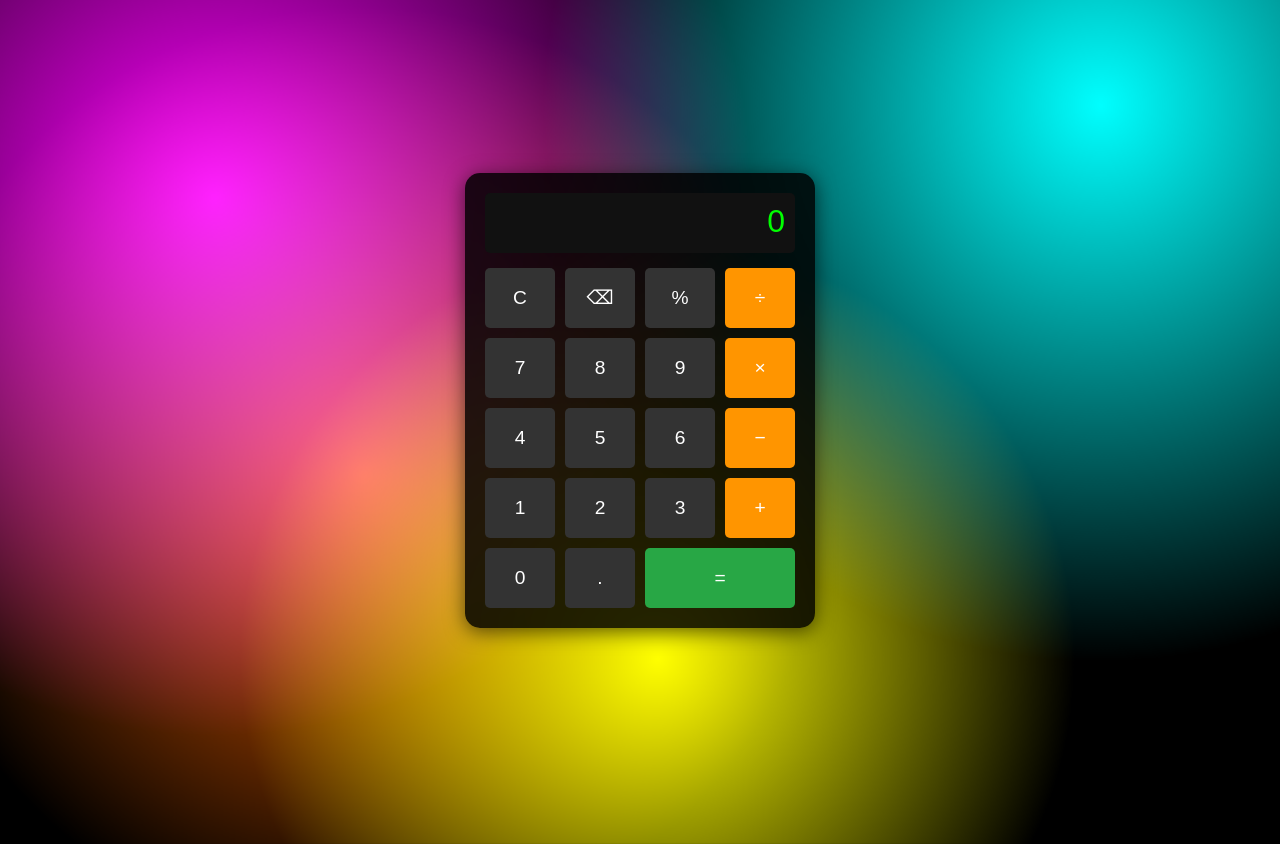
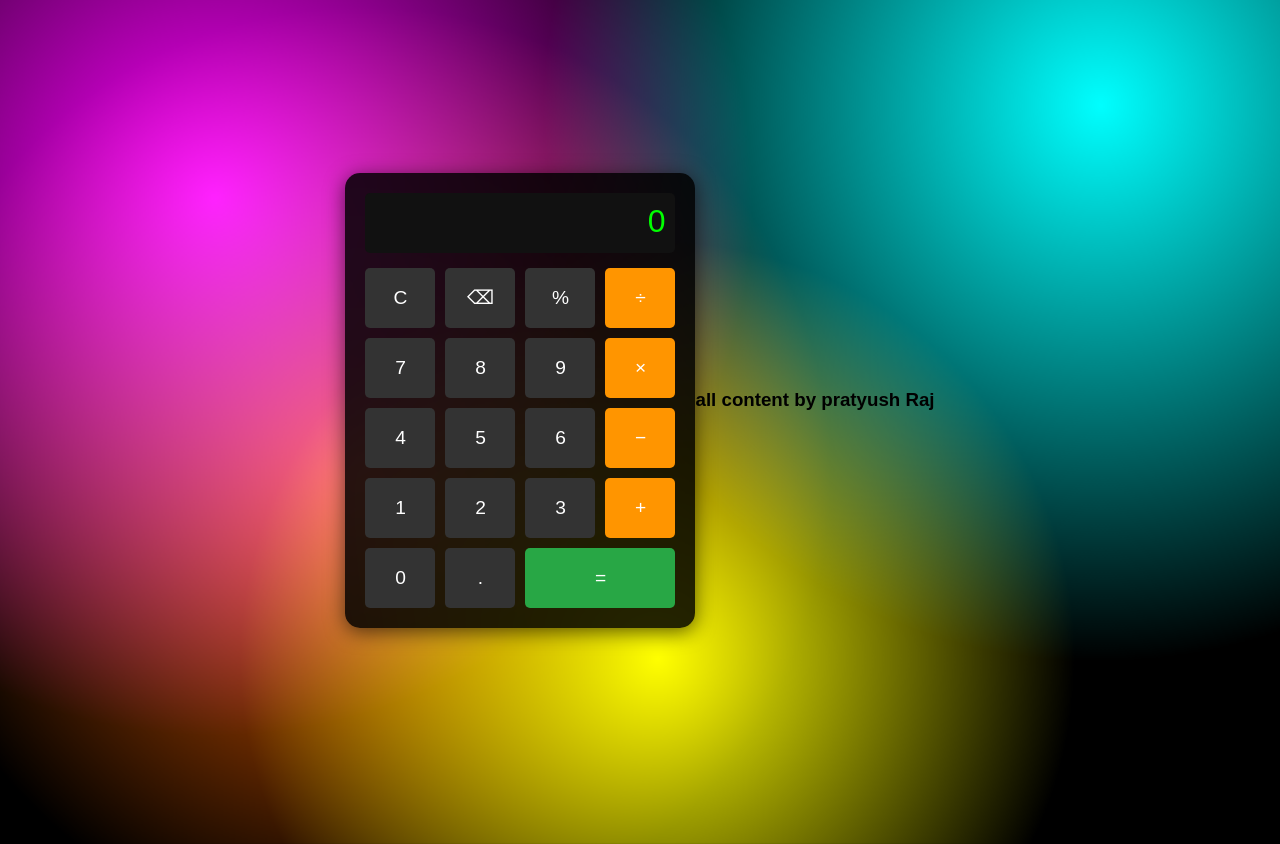
Before and after one commit to prajasus2308/calculator, a plain HTML site: page index.html in a window 1280 px wide. Shown: the top 844 px of the page. Drawn offline with Linux system fonts and the light colour scheme.

Commit message:
Update index.html

```diff
--- a/index.html
+++ b/index.html
@@ -3,7 +3,7 @@
 <head>
   <meta charset="UTF-8">
   <meta name="viewport" content="width=device-width, initial-scale=1.0">
-  <title>Plasma Background Calculator</title>
+  <title> Calculator by praj</title>
   <style>
     body {
       margin: 0;
@@ -159,5 +159,6 @@
       }
     }
   </script>
+  <h3> all content by pratyush Raj </h3>
 </body>
 </html>
```
